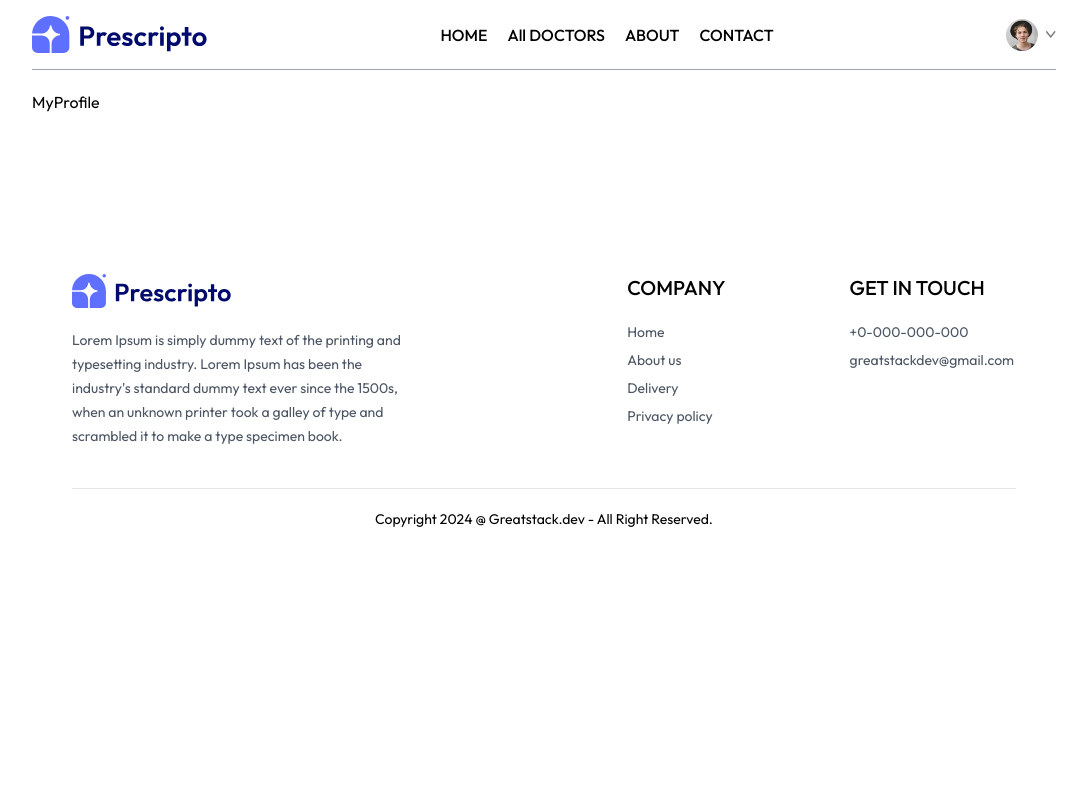
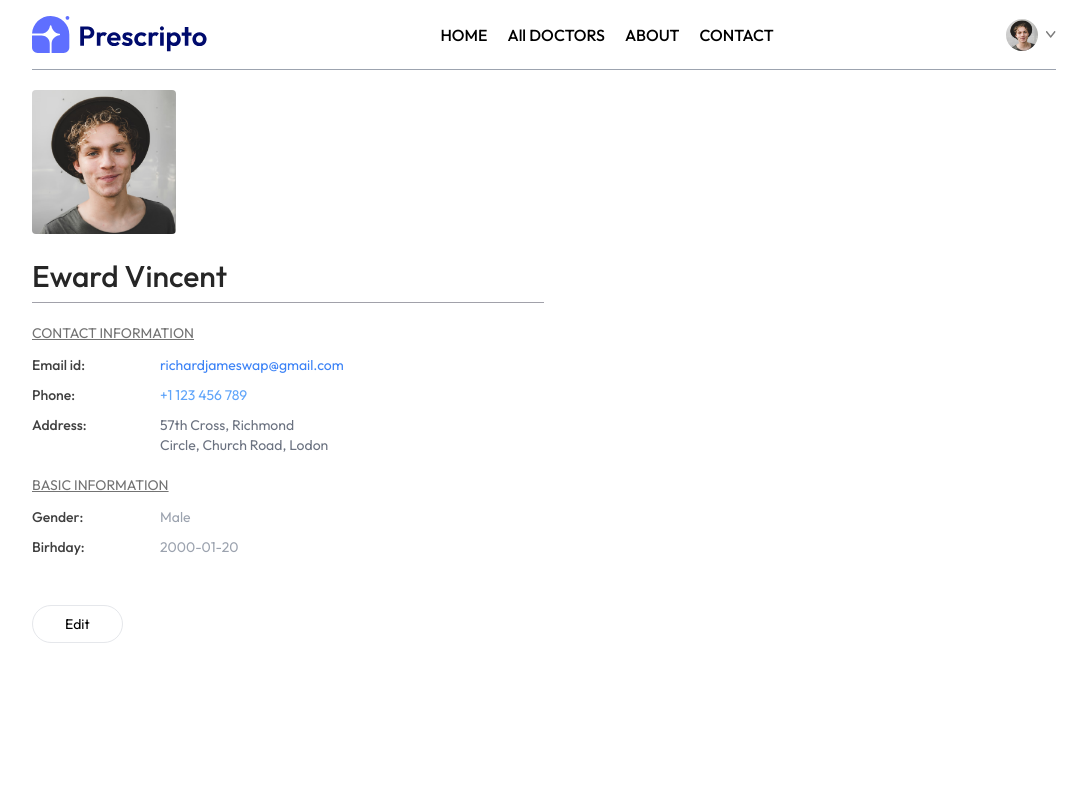
Before and after one commit to ChienCook/prescripto, a React (Vite) app in the folder frontend/: page /my-profile in a window 1280 px wide. Shown: the top 800 px of the page, without its empty margins (96-1183 px from the left). Built offline with nearby package versions, Linux system fonts and the light colour scheme.

Commit message:
frontend: MyProfile page

```diff
--- a/frontend/src/pages/MyProfile.jsx
+++ b/frontend/src/pages/MyProfile.jsx
@@ -1,7 +1,141 @@
-import React from 'react';
+import { assets } from '@/assets/assets';
+import React, { useState } from 'react';
 
 const MyProfile = () => {
-    return <div>MyProfile</div>;
+    const [userData, setUserData] = useState({
+        name: 'Eward Vincent',
+        image: assets.profile_pic,
+        email: 'richardjameswap@gmail.com',
+        phone: '+1 123 456 789',
+        address: {
+            line1: '57th Cross, Richmond',
+            line2: 'Circle, Church Road, Lodon',
+        },
+        gender: 'Male',
+        dob: '2000-01-20',
+    });
+
+    const [isEdit, setIsEdit] = useState(false);
+
+    return (
+        <div className="max-w-lg flex flex-col gap-2 text-sm">
+            <img src={userData.image} alt="" className="w-36 rounded" />
+            {isEdit ? (
+                <input
+                    className="bg-gray-50 text-3xl font-medium max-w-60 mt-4"
+                    type="text"
+                    value={userData.name}
+                    onChange={(e) => {
+                        setUserData((prev) => ({ ...prev, name: e.target.value }));
+                    }}
+                />
+            ) : (
+                <p className="text-3xl text-3xl text-neutral-800 mt-4 font-medium">{userData.name}</p>
+            )}
+            <hr className="bg-zinc-400 h-[1px] border-none" />
+            <div>
+                <p className="text-neutral-500 underline mt-3">CONTACT INFORMATION</p>
+                <div className="grid grid-cols-[1fr_3fr] gap-y-2.5 mt-3 text-neutral-700">
+                    <p className="font-medium">Email id: </p>
+                    <p className="text-blue-500">{userData.email}</p>
+                    <p className="font-medium">Phone:</p>
+                    {isEdit ? (
+                        <input
+                            className="bg-gray-100 max-w-52"
+                            type="text"
+                            value={userData.phone}
+                            onChange={(e) => {
+                                setUserData((prev) => ({ ...prev, phone: e.target.value }));
+                            }}
+                        />
+                    ) : (
+                        <p className="text-blue-400">{userData.phone}</p>
+                    )}
+                    <p className="font-medium">Address: </p>
+                    {isEdit ? (
+                        <>
+                            <input
+                                className="bg-gray-50"
+                                type="text"
+                                value={userData.address.line1}
+                                onChange={(e) => {
+                                    setUserData((prev) => ({
+                                        ...prev,
+                                        address: { ...prev.address, line1: e.target.value },
+                                    }));
+                                }}
+                            />
+                            <br />
+                            <input
+                                className="bg-gray-50"
+                                type="text"
+                                value={userData.address.line2}
+                                onChange={(e) => {
+                                    setUserData((prev) => ({
+                                        ...prev,
+                                        address: { ...prev.address, line2: e.target.value },
+                                    }));
+                                }}
+                            />
+                        </>
+                    ) : (
+                        <p className="text-gray-500">
+                            {userData.address.line1}
+                            <br />
+                            {userData.address.line2}
+                        </p>
+                    )}
+                </div>
+
+                <div>
+                    <p className="text-neutral-500 underline mt-5">BASIC INFORMATION</p>
+                    <div className="grid grid-cols-[1fr_3fr] gap-y-2.5 mt-3 text-neutral-700">
+                        <p className="font-medium">Gender:</p>
+                        {isEdit ? (
+                            <select
+                                className="max-w-20 bg-gray-100"
+                                onChange={(e) => setUserData((prev) => ({ ...prev, gender: e.target.value }))}
+                                value={userData.gender}
+                            >
+                                <option value="Male">Male</option>
+                                <option value="Female">Female</option>
+                            </select>
+                        ) : (
+                            <p className="text-gray-400">{userData.gender}</p>
+                        )}
+                        <p className="font-medium">Birhday: </p>
+                        {isEdit ? (
+                            <input
+                                className="max-w-28 bg-gray-100"
+                                type="date"
+                                onChange={(e) => setUserData((prev) => ({ ...prev, dob: e.target.value }))}
+                                value={userData.dob}
+                            />
+                        ) : (
+                            <p className="text-gray-400">{userData.dob}</p>
+                        )}
+                    </div>
+                </div>
+            </div>
+            <div className="mt-10">
+                {isEdit ? (
+                    <button
+                        className="border border-priamry py-2 px-8 rounded-full hover:bg-primary hover:text-white transition-all duration-500"
+                        onClick={() => setIsEdit(false)}
+                    >
+                        Save information
+                    </button>
+                ) : (
+                    <button
+                        className="border border-priamry py-2 px-8 rounded-full hover:bg-primary hover:text-white transition-all duration-500"
+                        onClick={() => setIsEdit(true)}
+                    >
+                        Edit
+                    </button>
+                )}
+            </div>
+        </div>
+    );
 };
 
 export default MyProfile;
```
